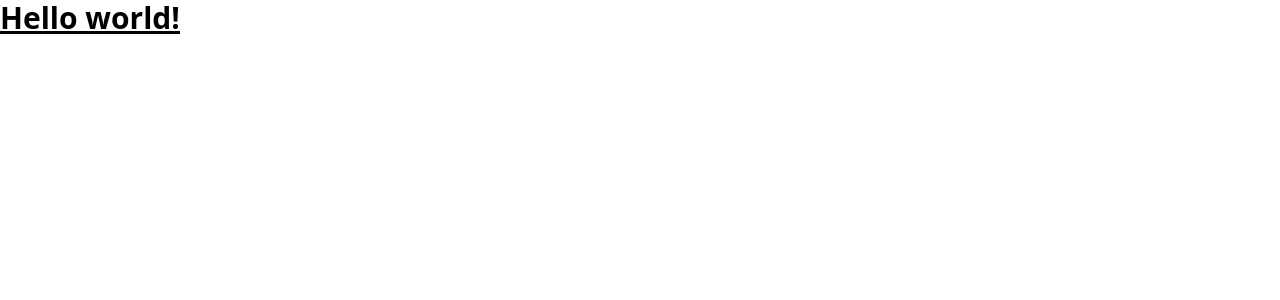
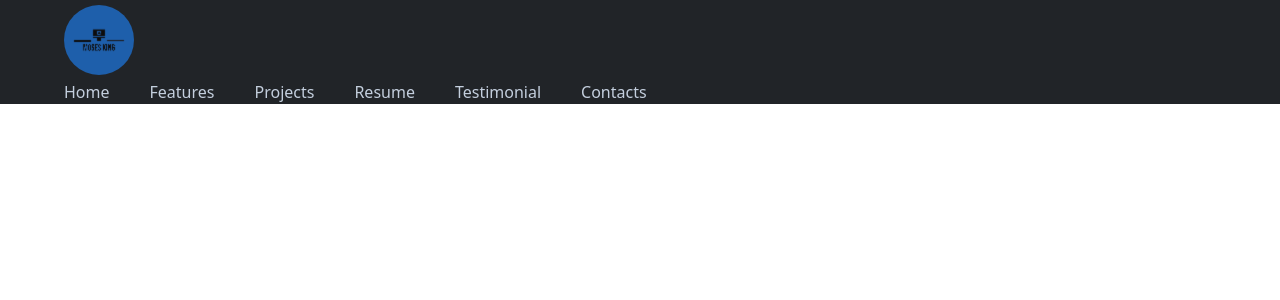
Before and after one commit to King-Mo100/Portfolio, a React (Create React App) app: page / in a window 1280 px wide. Shown: the top 300 px of the page. Built offline with nearby package versions, Linux system fonts and the light colour scheme.

Commit message:
navbar links and logo

```diff
--- a/src/App.js
+++ b/src/App.js
@@ -1,11 +1,12 @@
+import React from "react";
+import Navbar from "./components/navbar/Navbar";
 
-
-function App() {
-  return (
-    <div className ="App">
-      <h1 className="text-3xl font-bold underline">
-      Hello world!
-    </h1>
+function App(){
+  return(
+    <div className="w-full h-auto bg-bodyColor text-lightText">
+      <div className="max-w-screen-xl mx-auto px-16">
+        <Navbar />
+      </div>
     </div>
   );
 }
--- /dev/null
+++ b/src/assets/index.js
@@ -0,0 +1,5 @@
+import logo from "./images/logo.png"
+
+export {
+    logo,
+}
--- /dev/null
+++ b/src/components/navbar/Navbar.js
@@ -0,0 +1,26 @@
+import React from 'react';
+import {logo} from "../../assets/index"
+import { navLinksdata } from '../../constants';
+
+const Navbar = () => {
+  return (
+    <div>
+        <div className='w-full h-20 mx-auto flex justify-between items-center'>
+            <img src={logo} alt="logo" className='rounded-full'/>
+        </div>
+        <div>
+    <ul className='flex items-center gap-10'>
+     {
+        navLinksdata.map((navLink)=>(
+            <lil>
+                {navLink.title}
+            </lil>
+        ))
+     }
+    </ul>
+        </div>
+    </div>
+  );
+}
+
+export default Navbar;
--- /dev/null
+++ b/src/constants/index.js
@@ -0,0 +1,32 @@
+export const navLinksdata=[
+    {
+        _id: 1001,
+        title: "Home",
+        link: "home"
+    },
+    {
+        _id: 1002,
+        title: "Features",
+        link: "features",
+    },
+    {
+    _id: 1003,
+    title: "Projects",
+    link: "projects"},
+    {
+        _id: 1004,
+        title: "Resume",
+        link: "resume",
+    },
+    {
+        _id: 1005,
+        title: "Testimonial",
+        link: "testimonial",
+    },
+    {
+        _id: 1006,
+        title: "Contacts",
+        link: "contacts",
+    },
+
+];
--- a/src/index.css
+++ b/src/index.css
@@ -1,4 +1,4 @@
-
+@import url('https://fonts.googleapis.com/css2?family=Montserrat:wght@100&family=Poppins:wght@500&display=swap');
 @tailwind base;
 @tailwind components;
 @tailwind utilities;
--- a/tailwind.config.js
+++ b/tailwind.config.js
@@ -3,7 +3,21 @@ module.exports = {
   content: [
     "./src/**/*.{js,jsx,ts,tsx}"],
   theme: {
-    extend: {},
+    extend: {
+      fontFamily:{
+        bodyFont:[ "Poppins", "sans-serif"],
+        titleFont: ["Montserrat", "sans-serif"],
+      },
+      colors: {
+        bodyColor: "#212428",
+        lightText: "#c4cfde",
+        boxBg: "liner-gradient(145deg, #1e2024, #23272b",
+        designColor: "#ff014f",
+      },
+      boxShadow: {
+        shadowOne: "10px 10px 19px #1c1e22, -10px -10px 19px #262a2e",
+      },
+    },
   },
   plugins: [],
 }
```
Also changed, not shown: src/assets/images/logo.png (added), 1 other file (tests, documents, lock files or other folders).
